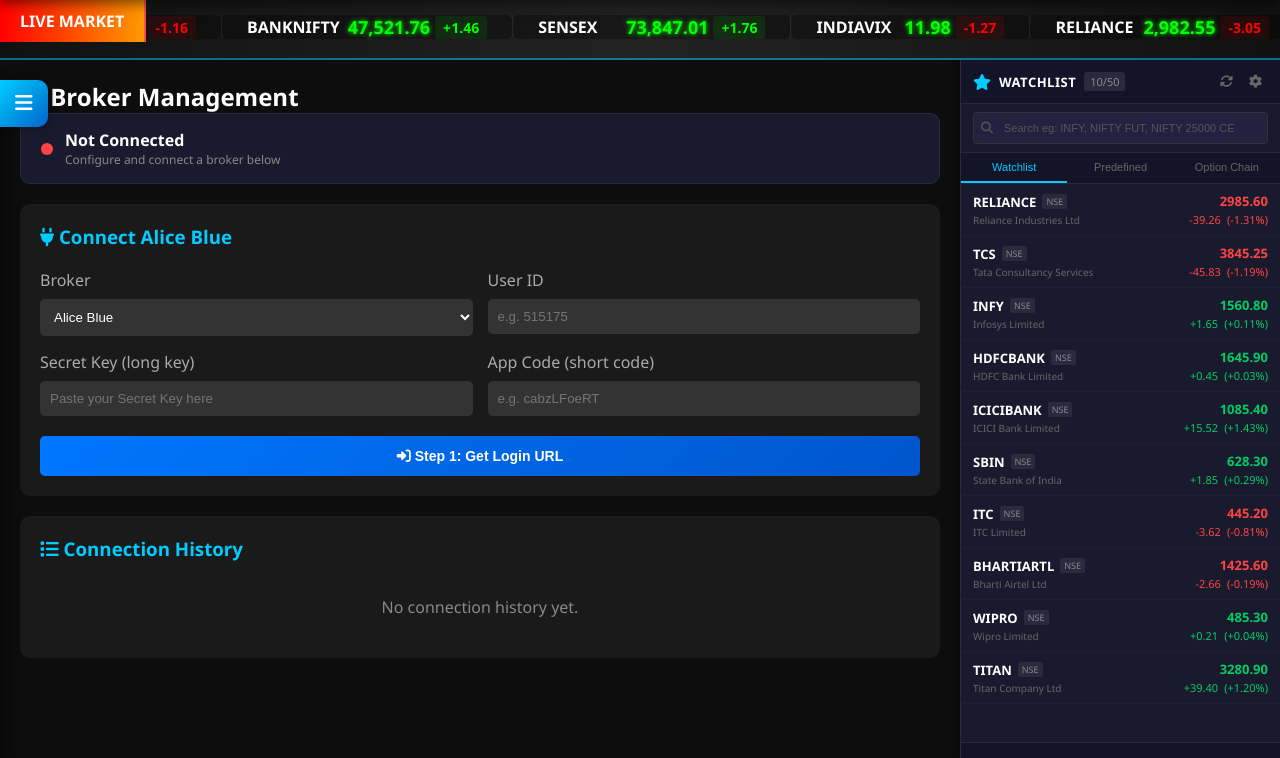
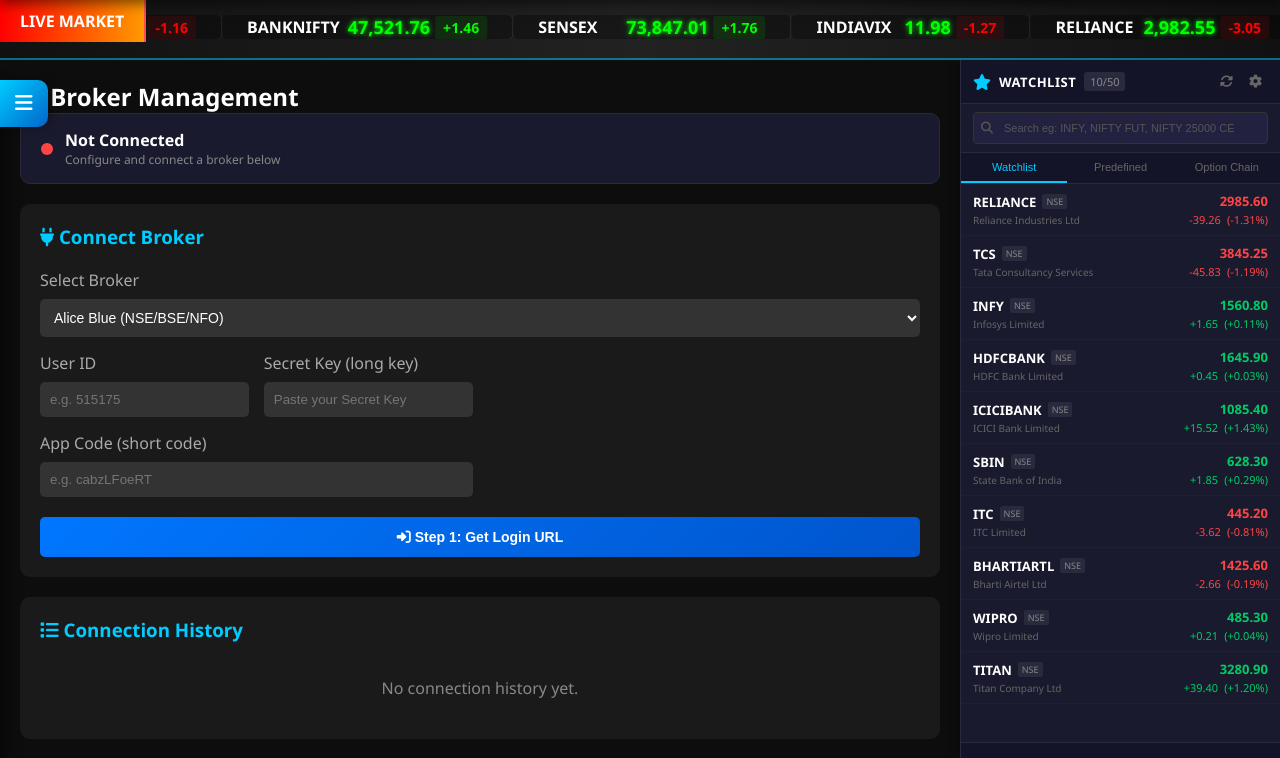
Before and after one commit to anirudhatalmale6-alt/algo_trader, a Flask app: page / in a window 1280 px wide, after a click on "Broker". Shown: the part 100-858 px from the top of the page. Run offline with Flask 3, Linux system fonts and the light colour scheme; data that the repository does not hold is empty.

Commit message:
Add Upstox and Exness broker support with dynamic form UI

```diff
--- a/web_app/app.py
+++ b/web_app/app.py
@@ -20,6 +20,14 @@ import requests as http_requests
 from algo_trader.brokers.upstox import UpstoxBroker
 from algo_trader.brokers.alice_blue import AliceBlueBroker
 from algo_trader.brokers.base import BrokerOrder
+
+# MT5 for Exness (optional - requires MetaTrader5 package on Windows)
+try:
+    from algo_trader.brokers.mt5_broker import MT5Broker
+    MT5_AVAILABLE = True
+except ImportError:
+    MT5_AVAILABLE = False
+    MT5Broker = None
 
 app = Flask(__name__, template_folder='templates', static_folder='static')
 app.config['SECRET_KEY'] = 'mukesh-algo-secret-key'
@@ -58,6 +66,21 @@ def get_login_url():
             active_broker = UpstoxBroker(api_key, api_secret, redirect_uri)
         elif broker_type == 'alice_blue':
             active_broker = AliceBlueBroker(api_key, app_code, user_id, redirect_uri)
+        elif broker_type == 'exness':
+            # Exness uses MT5 direct login - no OAuth URL needed
+            if not MT5_AVAILABLE:
+                return jsonify({'success': False, 'message': 'MetaTrader5 package not installed. Run: pip install MetaTrader5 (Windows only)'})
+            # Store credentials for authenticate step
+            mt5_login = int(user_id) if user_id else 0
+            mt5_password = api_key  # Secret Key field = MT5 password
+            mt5_server = api_secret  # App Code / Server field = MT5 server
+            active_broker = MT5Broker(login=mt5_login, password=mt5_password, server=mt5_server)
+            return jsonify({
+                'success': True,
+                'login_url': '',
+                'direct_login': True,
+                'message': 'Exness uses direct MT5 login. Click Authenticate to connect.'
+            })
         else:
             return jsonify({'success': False, 'message': f'Unknown broker: {broker_type}'})
 
@@ -79,6 +102,19 @@ def authenticate():
         if not active_broker:
             return jsonify({'success': False, 'message': 'No broker initialized. Get login URL first.'})
 
+        # MT5/Exness uses direct login - no auth code needed
+        if isinstance(active_broker, MT5Broker) if MT5_AVAILABLE and MT5Broker else False:
+            result = active_broker.authenticate()
+            if result:
+                return jsonify({
+                    'success': True,
+                    'message': 'Connected to Exness MT5 successfully',
+                    'broker': 'Exness (MT5)',
+                    'is_authenticated': True
+                })
+            else:
+                return jsonify({'success': False, 'message': 'MT5 connection failed. Make sure MetaTrader 5 terminal is running and credentials are correct.'})
+
         if not auth_code:
             return jsonify({'success': False, 'message': 'Auth code is required'})
 
@@ -95,7 +131,7 @@ def authenticate():
                 })
             else:
                 error_msg = result.get('error', 'Authentication failed')
-                return jsonify({'success': False, 'message': f'Alice Blue: {error_msg}'})
+                return jsonify({'success': False, 'message': f'{active_broker.broker_name}: {error_msg}'})
         elif result:
             return jsonify({
                 'success': True,
--- a/web_app/static/app.js
+++ b/web_app/static/app.js
@@ -2008,57 +2008,114 @@ function checkBrokerStatusOnLoad() {
         .catch(() => {});
 }
 
+// Switch broker form fields based on selection
+function onBrokerChange() {
+    const brokerType = document.getElementById('brokerSelect').value;
+    const fieldsAB = document.getElementById('fieldsAliceBlue');
+    const fieldsUp = document.getElementById('fieldsUpstox');
+    const fieldsEx = document.getElementById('fieldsExness');
+    const btn = document.getElementById('btnGetLoginUrl');
+
+    // Hide all field sections
+    fieldsAB.style.display = 'none';
+    fieldsUp.style.display = 'none';
+    fieldsEx.style.display = 'none';
+
+    // Reset sections
+    document.getElementById('loginUrlSection').style.display = 'none';
+    document.getElementById('authCodeSection').style.display = 'none';
+    document.getElementById('authResult').style.display = 'none';
+
+    if (brokerType === 'alice_blue') {
+        fieldsAB.style.display = 'block';
+        btn.innerHTML = '<i class="fas fa-sign-in-alt"></i> Step 1: Get Login URL';
+    } else if (brokerType === 'upstox') {
+        fieldsUp.style.display = 'block';
+        btn.innerHTML = '<i class="fas fa-sign-in-alt"></i> Step 1: Get Login URL';
+    } else if (brokerType === 'exness') {
+        fieldsEx.style.display = 'block';
+        btn.innerHTML = '<i class="fas fa-plug"></i> Connect to Exness MT5';
+    }
+}
+
 function brokerGetLoginUrl() {
     const brokerType = document.getElementById('brokerSelect').value;
+    let payload = { broker_type: brokerType, redirect_uri: window.location.origin + '/callback' };
+
+    // Collect fields based on broker type
+    if (brokerType === 'alice_blue') {
         const userId = document.getElementById('clientId').value.trim();
         const apiKey = document.getElementById('apiKey').value.trim();
         const appCode = document.getElementById('apiSecret').value.trim();
-
         if (!userId) { alert('User ID required'); return; }
         if (!apiKey) { alert('Secret Key required'); return; }
-    if (!appCode && brokerType === 'alice_blue') { alert('App Code required'); return; }
+        if (!appCode) { alert('App Code required'); return; }
+        payload.api_key = apiKey;
+        payload.api_secret = appCode;
+        payload.app_code = appCode;
+        payload.user_id = userId;
+    } else if (brokerType === 'upstox') {
+        const apiKey = document.getElementById('upstoxApiKey').value.trim();
+        const apiSecret = document.getElementById('upstoxApiSecret').value.trim();
+        if (!apiKey) { alert('API Key required'); return; }
+        if (!apiSecret) { alert('API Secret required'); return; }
+        payload.api_key = apiKey;
+        payload.api_secret = apiSecret;
+    } else if (brokerType === 'exness') {
+        const login = document.getElementById('exnessLogin').value.trim();
+        const password = document.getElementById('exnessPassword').value.trim();
+        const server = document.getElementById('exnessServer').value.trim();
+        if (!login) { alert('MT5 Account Number required'); return; }
+        if (!password) { alert('MT5 Password required'); return; }
+        if (!server) { alert('Server Name required'); return; }
+        payload.user_id = login;
+        payload.api_key = password;
+        payload.api_secret = server;
+    }
 
     const btn = document.getElementById('btnGetLoginUrl');
-    btn.textContent = 'Getting Login URL...';
+    btn.textContent = brokerType === 'exness' ? 'Connecting...' : 'Getting Login URL...';
     btn.disabled = true;
 
     fetch('/api/broker/login-url', {
         method: 'POST',
         headers: { 'Content-Type': 'application/json' },
-        body: JSON.stringify({
-            broker_type: brokerType,
-            api_key: apiKey,
-            api_secret: appCode,
-            app_code: appCode,
-            user_id: userId,
-            redirect_uri: window.location.origin + '/callback'
-        })
+        body: JSON.stringify(payload)
     })
     .then(r => r.json())
     .then(data => {
-        btn.innerHTML = '<i class="fas fa-sign-in-alt"></i> Step 1: Get Login URL';
+        btn.innerHTML = brokerType === 'exness'
+            ? '<i class="fas fa-plug"></i> Connect to Exness MT5'
+            : '<i class="fas fa-sign-in-alt"></i> Step 1: Get Login URL';
         btn.disabled = false;
 
-        if (data.success && data.login_url) {
+        if (data.success) {
+            if (data.direct_login) {
+                // Exness/MT5 - skip login URL, go straight to authenticate
+                showAuthResult(true, 'MT5 initialized. Authenticating...');
+                brokerAuthenticate();
+            } else if (data.login_url) {
                 document.getElementById('loginUrlDisplay').value = data.login_url;
                 document.getElementById('loginUrlSection').style.display = 'block';
                 document.getElementById('authCodeSection').style.display = 'block';
-
-            // Auto-open login URL in new tab
                 window.open(data.login_url, '_blank');
+            }
         } else {
             showAuthResult(false, data.message || 'Failed to get login URL');
         }
     })
     .catch(err => {
-        btn.innerHTML = '<i class="fas fa-sign-in-alt"></i> Step 1: Get Login URL';
+        btn.innerHTML = brokerType === 'exness'
+            ? '<i class="fas fa-plug"></i> Connect to Exness MT5'
+            : '<i class="fas fa-sign-in-alt"></i> Step 1: Get Login URL';
         btn.disabled = false;
         showAuthResult(false, 'Network error: ' + err.message);
     });
 }
 
 function brokerAuthenticate() {
-    const authCode = document.getElementById('authCodeInput').value.trim();
+    const brokerType = document.getElementById('brokerSelect').value;
+    const authCode = brokerType === 'exness' ? 'mt5_direct' : document.getElementById('authCodeInput').value.trim();
     if (!authCode) { alert('Please paste the authorization code'); return; }
 
     const btn = document.getElementById('btnAuthenticate');
--- a/web_app/templates/index.html
+++ b/web_app/templates/index.html
@@ -1900,45 +1900,83 @@
                 </div>
             </div>
 
-            <!-- Alice Blue Connection -->
+            <!-- Broker Connection -->
             <div style="background: #1a1a1a; padding: 20px; border-radius: 10px; margin-bottom: 20px;">
                 <h3 style="color: var(--accent-color); margin-bottom: 20px;">
-                    <i class="fas fa-plug"></i> Connect Alice Blue
+                    <i class="fas fa-plug"></i> Connect Broker
                 </h3>
 
                 <div style="display: grid; grid-template-columns: 1fr 1fr; gap: 15px;">
-                    <div>
-                        <label style="display: block; margin-bottom: 8px; color: #aaa;">Broker</label>
-                        <select id="brokerSelect" style="width:100%; padding:10px; background:#333; color:#fff; border:none; border-radius:5px;">
-                            <option value="alice_blue" selected>Alice Blue</option>
-                            <option value="upstox">Upstox</option>
+                    <div style="grid-column: 1 / -1;">
+                        <label style="display: block; margin-bottom: 8px; color: #aaa;">Select Broker</label>
+                        <select id="brokerSelect" onchange="onBrokerChange()" style="width:100%; padding:10px; background:#333; color:#fff; border:none; border-radius:5px; font-size: 14px;">
+                            <option value="alice_blue" selected>Alice Blue (NSE/BSE/NFO)</option>
+                            <option value="upstox">Upstox (NSE/BSE/NFO)</option>
+                            <option value="exness">Exness - MT5 (Forex/Crypto/Commodities)</option>
                         </select>
                     </div>
 
-                    <div>
-                        <label style="display: block; margin-bottom: 8px; color: #aaa;">User ID</label>
-                        <input type="text" id="clientId" placeholder="e.g. 515175" style="width:100%; padding:10px; background:#333; color:#fff; border:none; border-radius:5px;">
+                    <!-- Alice Blue Fields -->
+                    <div id="fieldsAliceBlue">
+                        <div style="display: grid; grid-template-columns: 1fr 1fr; gap: 15px;">
+                            <div>
+                                <label style="display: block; margin-bottom: 8px; color: #aaa;">User ID</label>
+                                <input type="text" id="clientId" placeholder="e.g. 515175" style="width:100%; padding:10px; background:#333; color:#fff; border:none; border-radius:5px;">
+                            </div>
+                            <div>
+                                <label style="display: block; margin-bottom: 8px; color: #aaa;">Secret Key (long key)</label>
+                                <input type="password" id="apiKey" placeholder="Paste your Secret Key" style="width:100%; padding:10px; background:#333; color:#fff; border:none; border-radius:5px;">
+                            </div>
+                            <div style="grid-column: 1 / -1;">
+                                <label style="display: block; margin-bottom: 8px; color: #aaa;">App Code (short code)</label>
+                                <input type="text" id="apiSecret" placeholder="e.g. cabzLFoeRT" style="width:100%; padding:10px; background:#333; color:#fff; border:none; border-radius:5px;">
+                            </div>
+                        </div>
                     </div>
 
-                    <div>
-                        <label style="display: block; margin-bottom: 8px; color: #aaa;">Secret Key (long key)</label>
-                        <input type="password" id="apiKey" placeholder="Paste your Secret Key here" style="width:100%; padding:10px; background:#333; color:#fff; border:none; border-radius:5px;">
+                    <!-- Upstox Fields -->
+                    <div id="fieldsUpstox" style="display:none; grid-column: 1 / -1;">
+                        <div style="display: grid; grid-template-columns: 1fr 1fr; gap: 15px;">
+                            <div>
+                                <label style="display: block; margin-bottom: 8px; color: #aaa;">API Key</label>
+                                <input type="text" id="upstoxApiKey" placeholder="Your Upstox API Key" style="width:100%; padding:10px; background:#333; color:#fff; border:none; border-radius:5px;">
+                            </div>
+                            <div>
+                                <label style="display: block; margin-bottom: 8px; color: #aaa;">API Secret</label>
+                                <input type="password" id="upstoxApiSecret" placeholder="Your Upstox API Secret" style="width:100%; padding:10px; background:#333; color:#fff; border:none; border-radius:5px;">
+                            </div>
+                        </div>
+                        <p style="color:#666; font-size: 11px; margin-top: 8px;">Get API Key & Secret from <a href="https://account.upstox.com/developer/apps" target="_blank" style="color:#00ccff;">Upstox Developer Console</a></p>
                     </div>
 
-                    <div>
-                        <label style="display: block; margin-bottom: 8px; color: #aaa;">App Code (short code)</label>
-                        <input type="text" id="apiSecret" placeholder="e.g. cabzLFoeRT" style="width:100%; padding:10px; background:#333; color:#fff; border:none; border-radius:5px;">
+                    <!-- Exness/MT5 Fields -->
+                    <div id="fieldsExness" style="display:none; grid-column: 1 / -1;">
+                        <div style="display: grid; grid-template-columns: 1fr 1fr; gap: 15px;">
+                            <div>
+                                <label style="display: block; margin-bottom: 8px; color: #aaa;">MT5 Account Number</label>
+                                <input type="text" id="exnessLogin" placeholder="e.g. 12345678" style="width:100%; padding:10px; background:#333; color:#fff; border:none; border-radius:5px;">
+                            </div>
+                            <div>
+                                <label style="display: block; margin-bottom: 8px; color: #aaa;">MT5 Password</label>
+                                <input type="password" id="exnessPassword" placeholder="Your MT5 password" style="width:100%; padding:10px; background:#333; color:#fff; border:none; border-radius:5px;">
+                            </div>
+                            <div style="grid-column: 1 / -1;">
+                                <label style="display: block; margin-bottom: 8px; color: #aaa;">Server Name</label>
+                                <input type="text" id="exnessServer" placeholder="e.g. Exness-MT5Real, Exness-MT5Real2" style="width:100%; padding:10px; background:#333; color:#fff; border:none; border-radius:5px;">
+                            </div>
+                        </div>
+                        <p style="color:#ff8800; font-size: 11px; margin-top: 8px;"><i class="fas fa-exclamation-triangle"></i> MetaTrader 5 terminal must be installed and running on your computer. <a href="https://download.mql5.com/cdn/web/exness.technologies.ltd/mt5/exness5setup.exe" target="_blank" style="color:#00ccff;">Download MT5</a></p>
                     </div>
                 </div>
 
-                <!-- Step 1: Get Login URL -->
+                <!-- Step 1: Get Login URL (OAuth brokers) / Connect (MT5) -->
                 <div style="margin-top: 20px;">
                     <button onclick="brokerGetLoginUrl()" id="btnGetLoginUrl" style="width:100%; padding:12px; background: linear-gradient(135deg, #0077ff, #0055cc); border:none; color:#fff; border-radius:5px; cursor:pointer; font-weight:bold; font-size: 14px;">
                         <i class="fas fa-sign-in-alt"></i> Step 1: Get Login URL
                     </button>
                 </div>
 
-                <!-- Login URL Display -->
+                <!-- Login URL Display (for OAuth brokers) -->
                 <div id="loginUrlSection" style="display:none; margin-top: 15px; background: #222; padding: 15px; border-radius: 8px; border: 1px solid #333;">
                     <label style="display: block; margin-bottom: 8px; color: #aaa;">Login URL (click to open in browser):</label>
                     <div style="display: flex; gap: 8px;">
@@ -1950,7 +1988,7 @@
                     <p style="color:#888; font-size: 11px; margin-top: 8px;">Login → Authorize → Copy authCode from the URL after redirect</p>
                 </div>
 
-                <!-- Step 2: Authenticate with Auth Code -->
+                <!-- Step 2: Authenticate with Auth Code (OAuth brokers) -->
                 <div id="authCodeSection" style="display:none; margin-top: 15px;">
                     <label style="display: block; margin-bottom: 8px; color: #aaa;">Authorization Code (from URL after login):</label>
                     <div style="display: flex; gap: 8px;">
```
Lines whose indentation alone changed are shown as unchanged.
